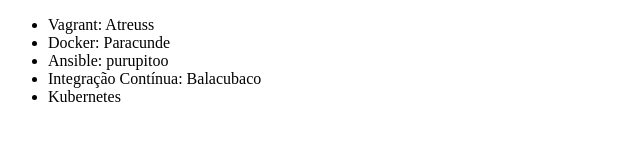
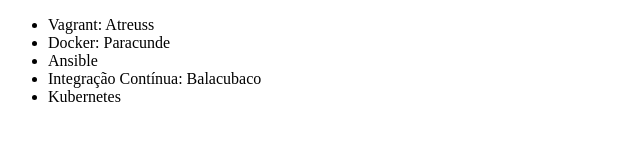
Before and after one commit to leozinn19/alura-curso, a plain HTML site: page index.html in a window 1280 px wide. Shown: the full height of the page, 0-640 px from the left. Drawn offline with Linux system fonts and the light colour scheme.

Commit message:
:Revert "Puripapoo"
This reverts commit a93f84901844b136d17047a34ca99464d2021705.

```diff
--- a/index.html
+++ b/index.html
@@ -8,7 +8,7 @@
     <ul>
         <li>Vagrant: Atreuss</li>
         <li>Docker: Paracunde</li>
-        <li>Ansible: purupitoo</li>
+        <li>Ansible</li>
         <li>Integração Contínua: Balacubaco</li>
         <li>Kubernetes</li>
     </ul>
```
